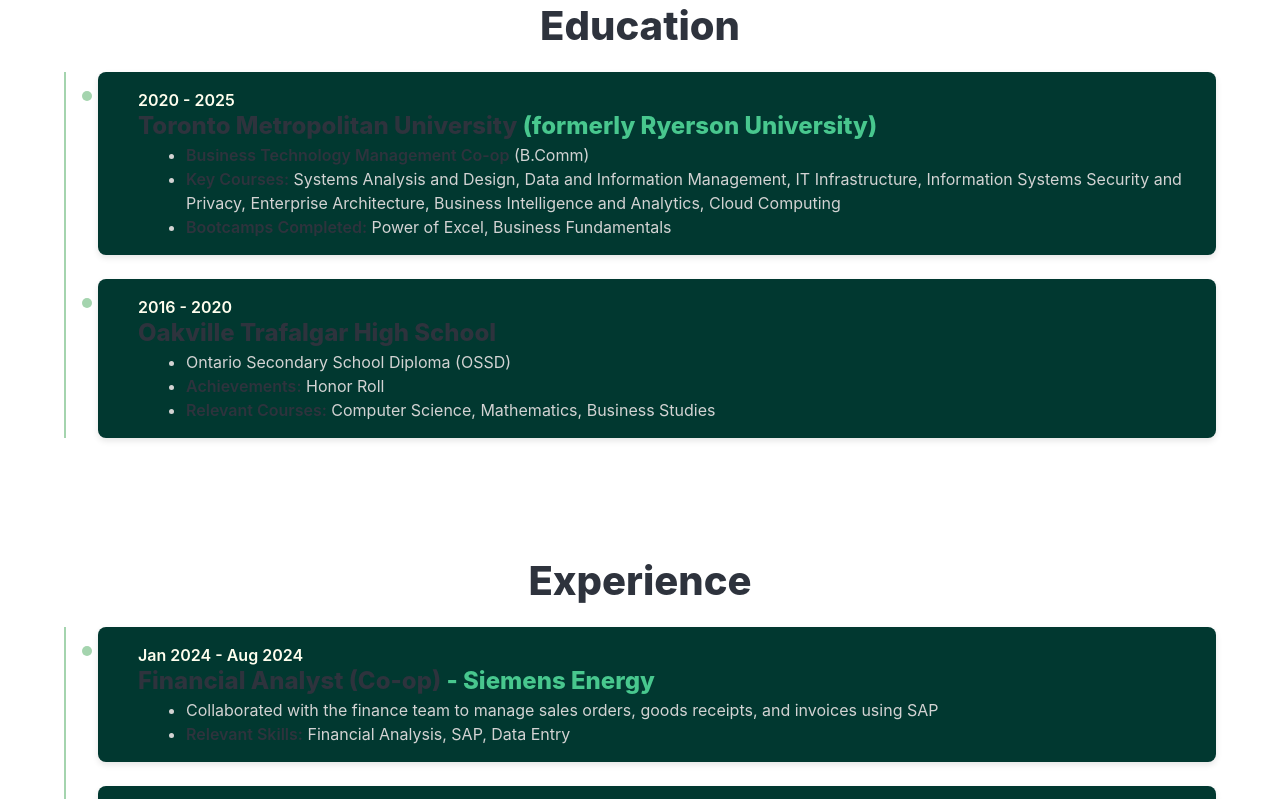
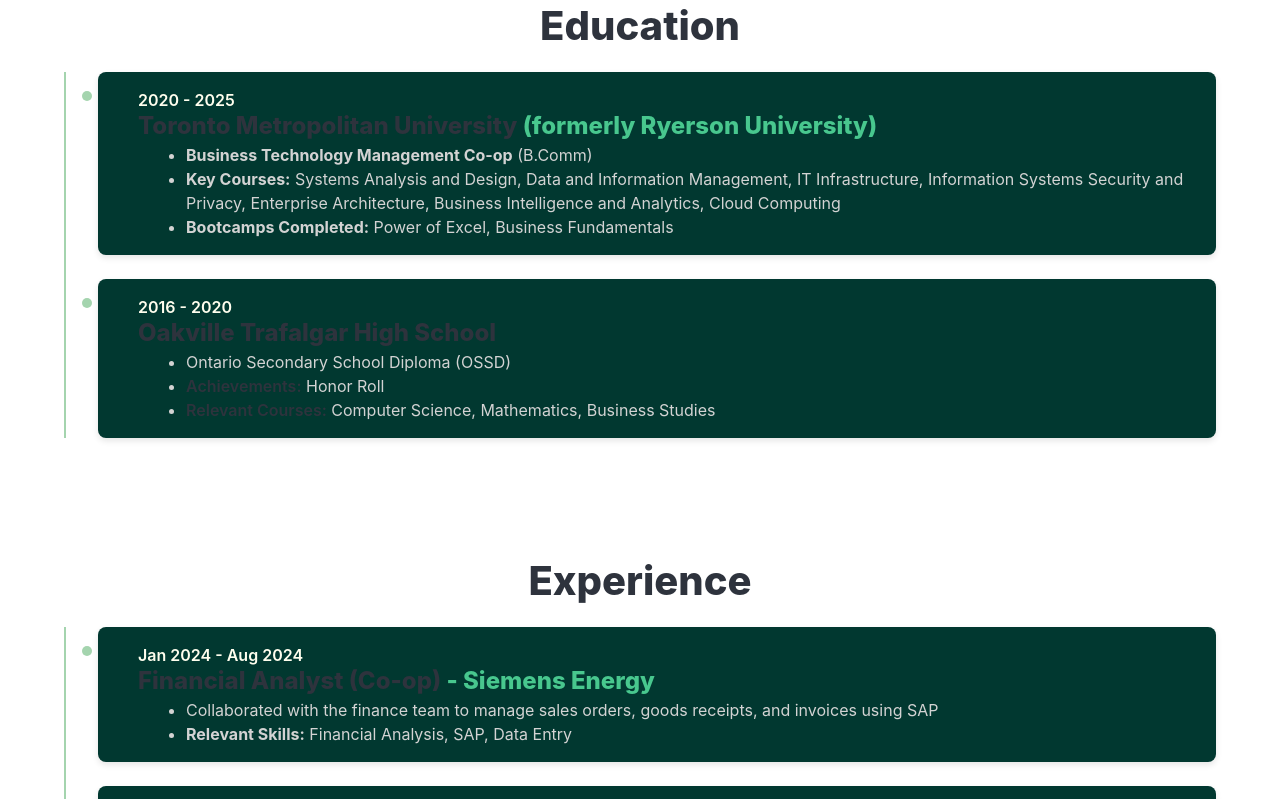
Before and after one commit to yousufhoda/portfolio, a plain HTML site: page index.html in a window 1280 px wide. Shown: the part 845-1644 px from the top of the page. Drawn offline with nearby package versions, Linux system fonts and the light colour scheme.

Commit message:
Update index.html

```diff
--- a/index.html
+++ b/index.html
@@ -104,6 +104,12 @@
       object-fit: cover;
       /* Ensures the image covers the circle without stretching */
     }
+
+    a:focus,
+    button:focus {
+      outline: 2px solid #A4D4AE;
+      outline-offset: 2px;
+    }
   </style>
 </head>
 
@@ -155,7 +161,8 @@
           </span>
           Contact
         </a>
-        <a class="navbar-item" href="https://www.linkedin.com/in/yousuf-hoda-4924741ab" target="_blank">
+        <a class="navbar-item" href="https://www.linkedin.com/in/yousuf-hoda-4924741ab" target="_blank"
+          aria-label="Visit Yousuf Hoda's LinkedIn profile">
           <span class="icon">
             <i class="fab fa-linkedin"></i>
           </span>
@@ -209,11 +216,13 @@
           <h4 class="title is-4 mt-0 mb-1">Toronto Metropolitan University <span class="has-text-success">(formerly
               Ryerson University)</span></h4>
           <ul>
-            <li><strong>Business Technology Management Co-op</strong> (B.Comm)</li>
-            <li><strong>Key Courses:</strong> Systems Analysis and Design, Data and Information Management, IT
-              Infrastructure, Information Systems Security and Privacy, Enterprise Architecture, Business Intelligence
-              and Analytics, Cloud Computing</li>
-            <li><strong>Bootcamps Completed:</strong> Power of Excel, Business Fundamentals</li>
+            <li><span class="has-text-weight-bold">Business Technology Management Co-op</span> (B.Comm)</li>
+            <li><span class="has-text-weight-bold">Key Courses:</span> Systems Analysis and Design, Data and Information
+              Management, IT Infrastructure, Information Systems Security and Privacy, Enterprise Architecture, Business
+              Intelligence and Analytics, Cloud Computing</li>
+            <li><span class="has-text-weight-bold">Bootcamps Completed:</span> Power of Excel, Business Fundamentals
+            </li>
+
           </ul>
         </div>
 
@@ -244,7 +253,7 @@
               Energy</span> </h4>
           <ul>
             <li>Collaborated with the finance team to manage sales orders, goods receipts, and invoices using SAP</li>
-            <li><strong>Relevant Skills:</strong> Financial Analysis, SAP, Data Entry</li>
+            <li><span class="has-text-weight-bold">Relevant Skills:</span> Financial Analysis, SAP, Data Entry</li>
           </ul>
         </div>
 
@@ -302,7 +311,8 @@
                 is-justify-content-center" style="padding: 1rem;">
             <p class="has-text-centered">
               Get in touch with me at:
-              <a href="mailto:yousuf.hoda@torontomu.ca" class="has-text-link">yousuf.hoda@torontomu.ca</a>
+              <span class="has-text-weight-bold"><a href="mailto:yousuf.hoda@torontomu.ca"
+                  class="has-text-link">yousuf.hoda@torontomu.ca</a></span>
             </p>
           </div>
         </div>
```
